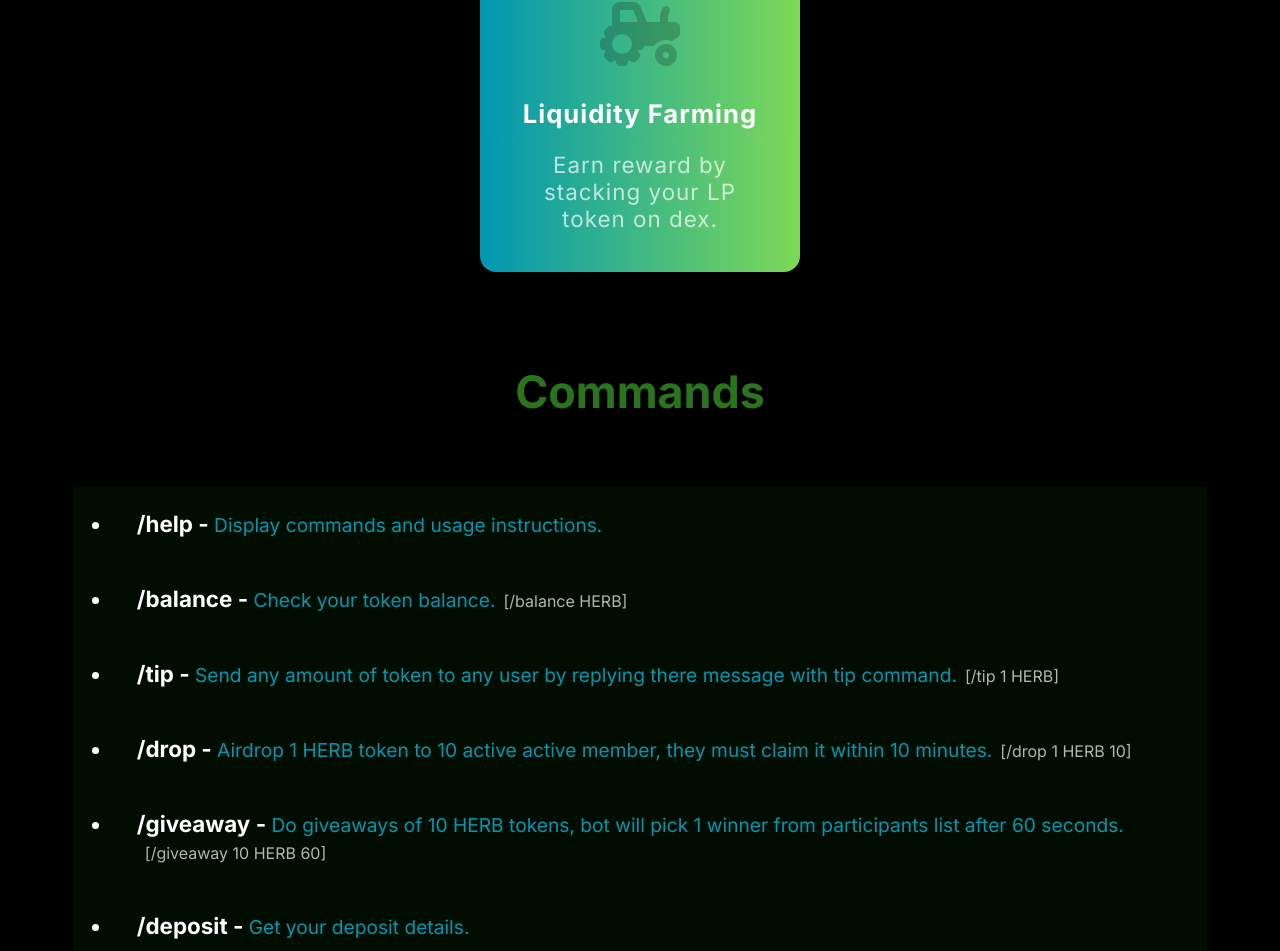
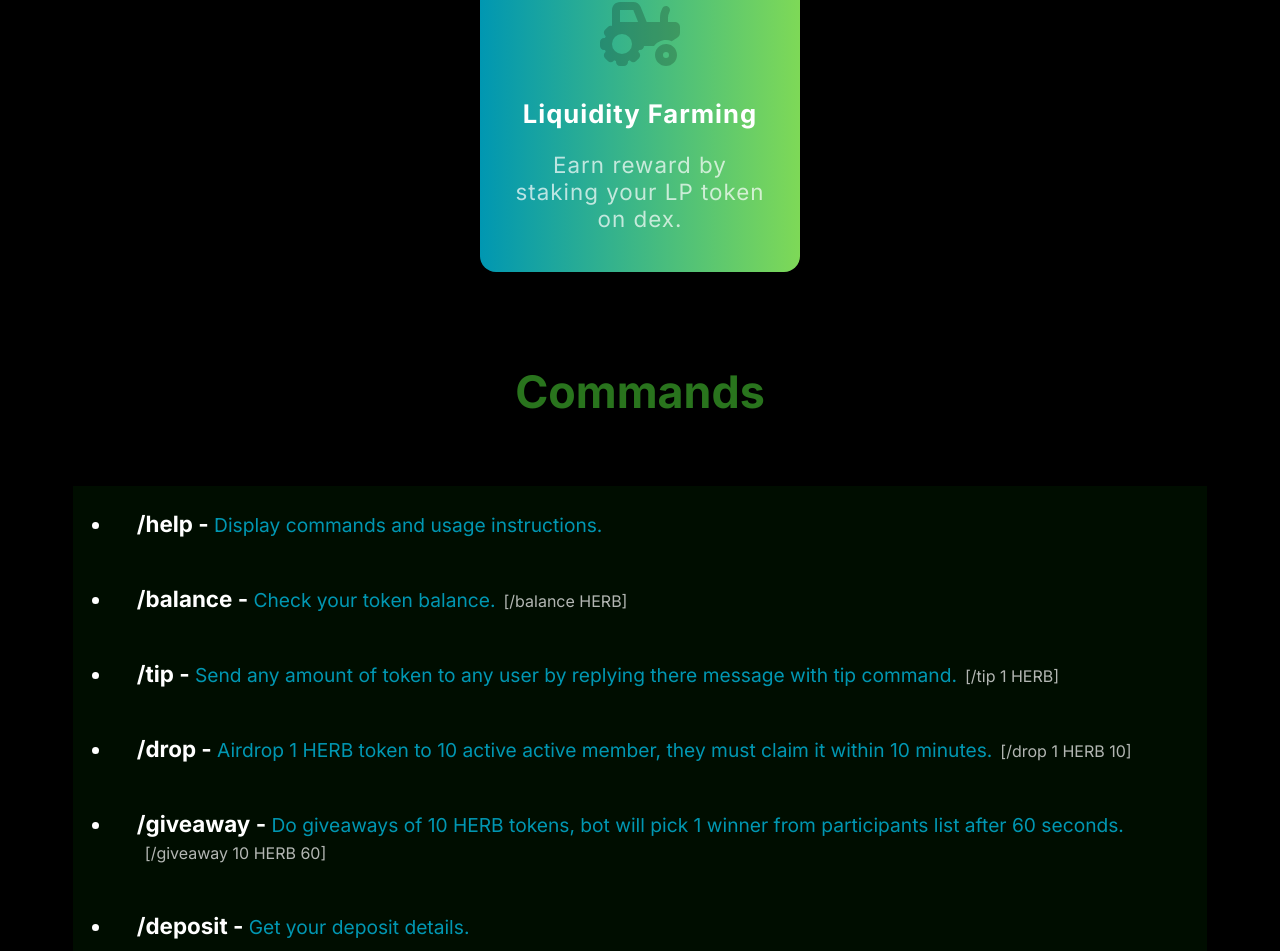
Before and after one commit to shaurya0410/herbstake, a Next.js app: page / in a window 1280 px wide. Shown: the part 1638-2589 px from the top of the page. Built offline with nearby package versions, Linux system fonts and the light colour scheme.

Commit message:
sixth-6 commit

```diff
--- a/app/page.js
+++ b/app/page.js
@@ -60,7 +60,7 @@ const MainPage = () => {
           <a href="https://swap.tacocrypto.io/meal?search=Herb" target="_b">
             <img src="farm.svg" alt="logo" />
             <span>Liquidity Farming</span>
-            <p>Earn reward by stacking your LP token on dex.</p>
+            <p>Earn reward by staking your LP token on dex.</p>
           </a>
         </div>
       </section>
```
